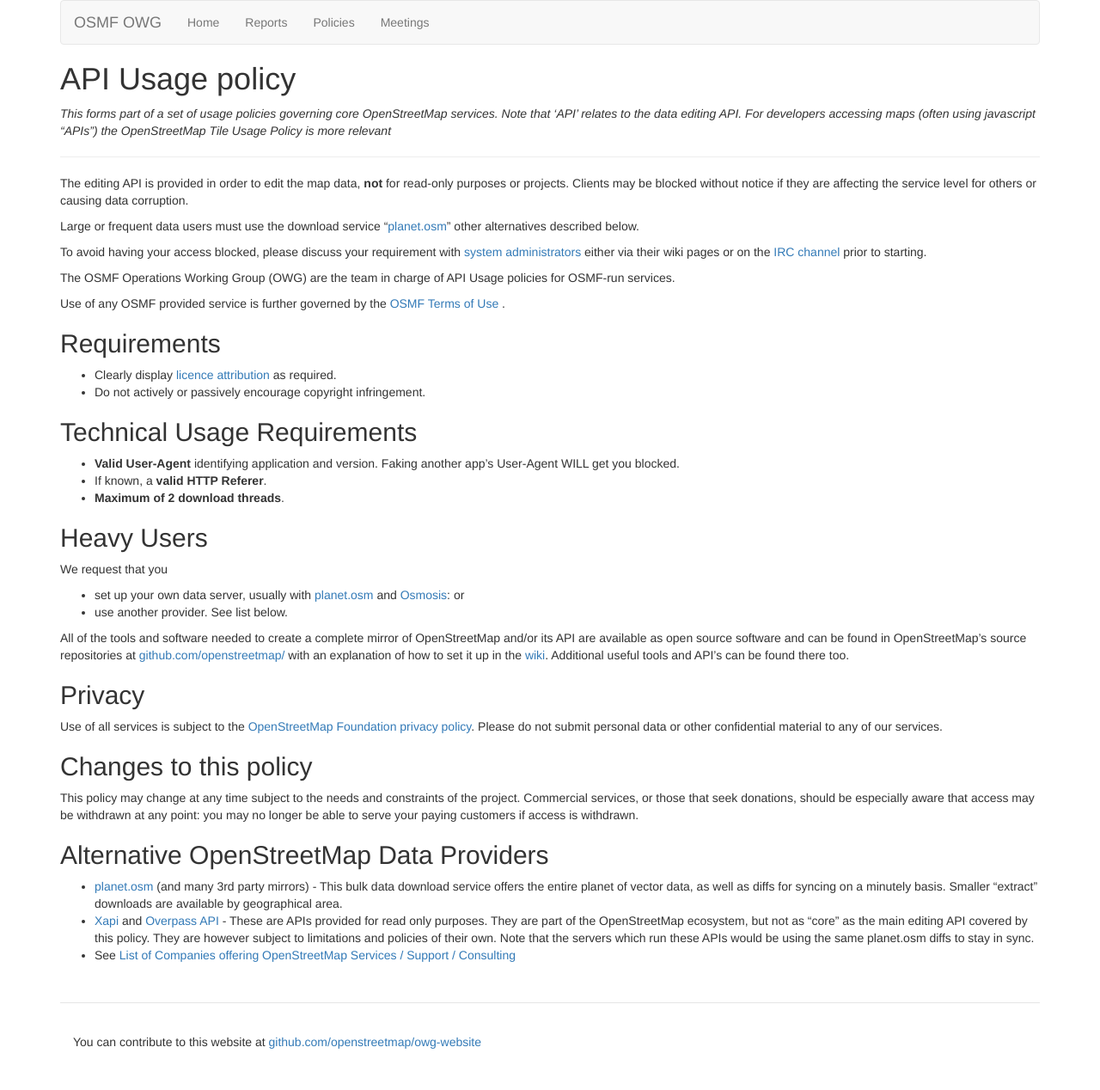
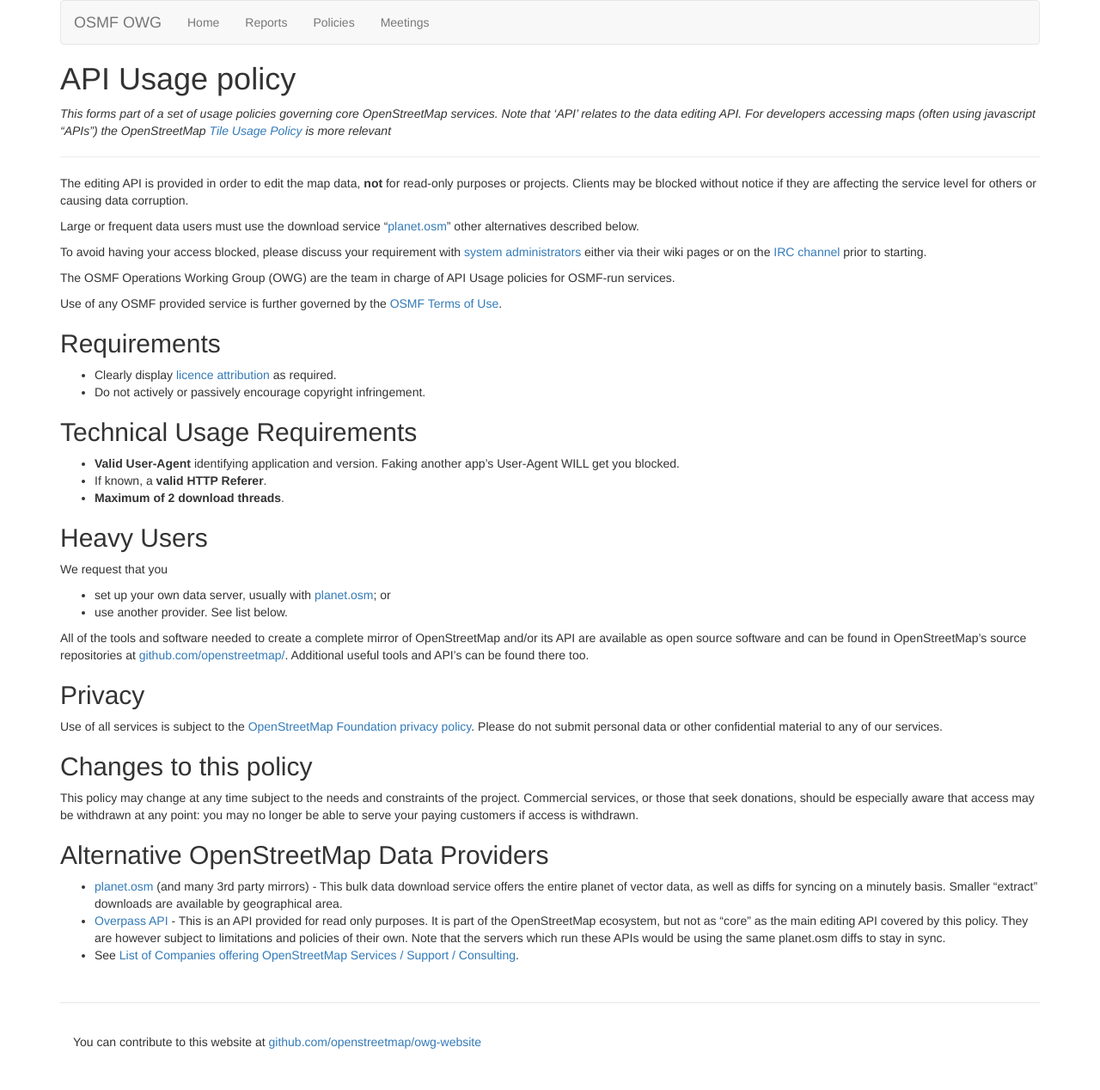
Before and after one commit to openstreetmap/owg-website, a Jekyll site: the page built from policies/api.md, in a window 1280 px wide. Shown: the whole page at 86% size. Built offline with Jekyll 4.4.1, drawn with Linux system fonts in a browser that asks for light colours.

Commit message:
Update API policy with editorial changes
Minor changes as some links have changed, software has changed,
and grammar fixes.

```diff
--- a/policies/api.md
+++ b/policies/api.md
@@ -5,7 +5,7 @@
 
 # {{ page.title }}
 
-*This forms part of a set of usage policies governing core OpenStreetMap services. Note that 'API' relates to the data editing API. For developers accessing maps (often using javascript "APIs") the OpenStreetMap Tile Usage Policy is more relevant*
+*This forms part of a set of usage policies governing core OpenStreetMap services. Note that 'API' relates to the data editing API. For developers accessing maps (often using javascript "APIs") the OpenStreetMap [Tile Usage Policy]({{ site.baseurl }}/policies/tiles/) is more relevant*
 
 ------
 
@@ -17,8 +17,7 @@
 
 The OSMF Operations Working Group (OWG) are the team in charge of API Usage policies for OSMF-run services.
 
-Use of any OSMF provided service is further governed by the [OSMF Terms of Use
-](https://wiki.osmfoundation.org/wiki/Terms_of_Use).
+Use of any OSMF provided service is further governed by the [OSMF Terms of Use](https://wiki.osmfoundation.org/wiki/Terms_of_Use).
 
 ## Requirements
 
@@ -35,10 +34,10 @@
 
 We request that you
 
-* set up your own data server, usually with [planet.osm](https://wiki.openstreetmap.org/wiki/Planet.osm) and [Osmosis](https://wiki.openstreetmap.org/wiki/Osmosis): or
+* set up your own data server, usually with [planet.osm](https://wiki.openstreetmap.org/wiki/Planet.osm); or
 * use another provider. See list below.
 
-All of the tools and software needed to create a complete mirror of OpenStreetMap and/or its API are available as open source software and can be found in OpenStreetMap's source repositories at [github.com/openstreetmap/](https://github.com/openstreetmap/) with an explanation of how to set it up in the [wiki](https://wiki.openstreetmap.org/wiki/Rails_port). Additional useful tools and API's can be found there too.
+All of the tools and software needed to create a complete mirror of OpenStreetMap and/or its API are available as open source software and can be found in OpenStreetMap's source repositories at [github.com/openstreetmap/](https://github.com/openstreetmap/). Additional useful tools and API's can be found there too.
 
 ## Privacy
 
@@ -51,5 +50,5 @@
 ## Alternative OpenStreetMap Data Providers
 
 * [planet.osm](https://wiki.openstreetmap.org/wiki/Planet.osm) (and many 3rd party mirrors) - This bulk data download service offers the entire planet of vector data, as well as diffs for syncing on a minutely basis. Smaller "extract" downloads are available by geographical area.
-* [Xapi](https://wiki.openstreetmap.org/wiki/Xapi) and [Overpass API](https://wiki.openstreetmap.org/wiki/Overpass_API) - These are APIs provided for read only purposes. They are part of the OpenStreetMap ecosystem, but not as "core" as the main editing API covered by this policy. They are however subject to limitations and policies of their own. Note that the servers which run these APIs would be using the same planet.osm diffs to stay in sync.
-* See [List of Companies offering OpenStreetMap Services / Support / Consulting](https://wiki.openstreetmap.org/wiki/Commercial_OSM_Software_and_Services)
+* [Overpass API](https://wiki.openstreetmap.org/wiki/Overpass_API) - This is an API provided for read only purposes. It is part of the OpenStreetMap ecosystem, but not as "core" as the main editing API covered by this policy. They are however subject to limitations and policies of their own. Note that the servers which run these APIs would be using the same planet.osm diffs to stay in sync.
+* See [List of Companies offering OpenStreetMap Services / Support / Consulting](https://wiki.openstreetmap.org/wiki/Commercial_OSM_Software_and_Services).
```
